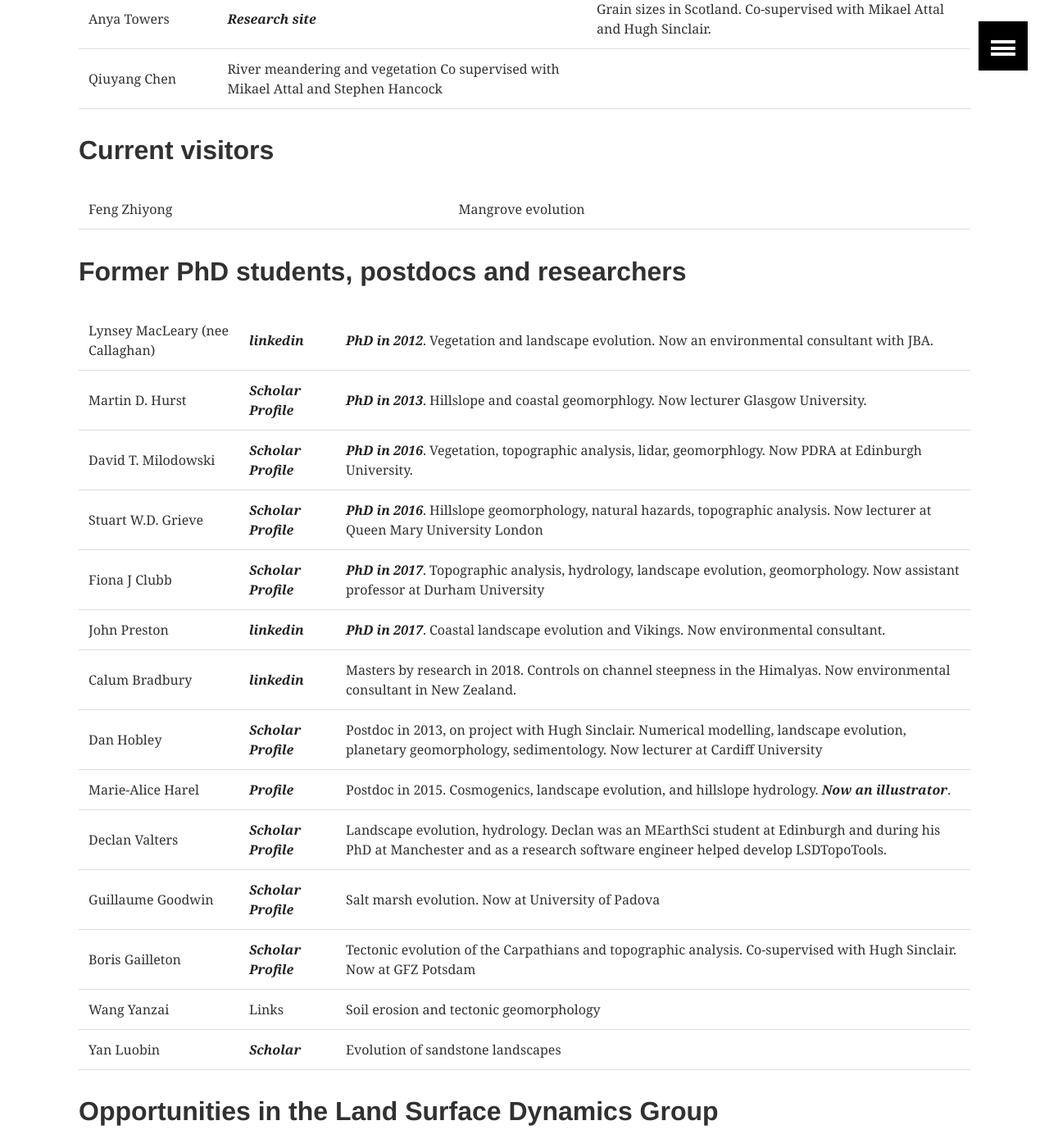
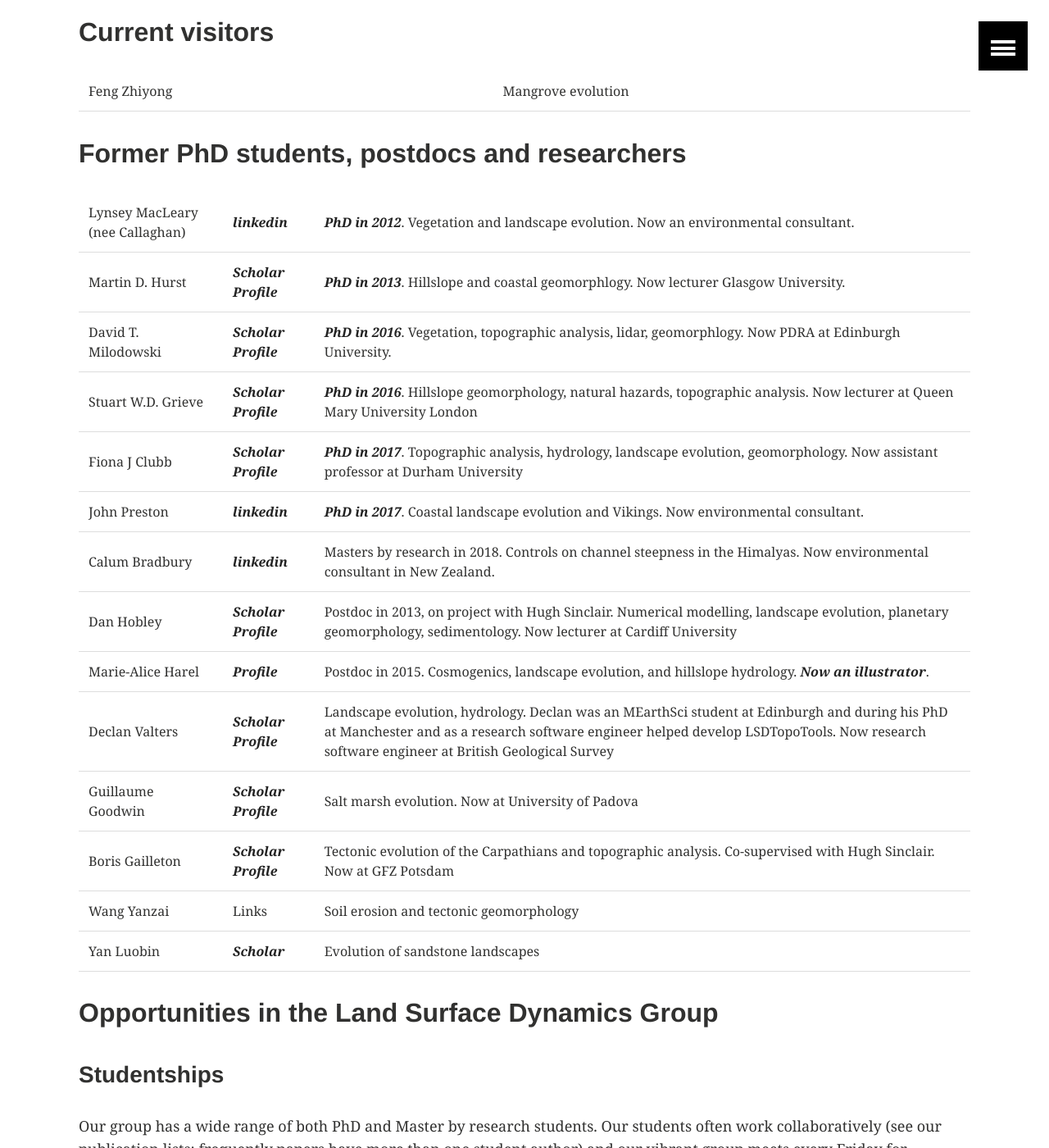
Before and after one commit to simon-m-mudd/simon-m-mudd.github.io, a Jekyll site: the page built from group/index.md, in a window 1280 px wide and 1400 px high, scrolled down 1617 px. Shown: the whole window at 82% size. Built offline with Jekyll 4.4.1, drawn with Linux system fonts in a browser that asks for light colours.

```diff
--- a/group/index.md
+++ b/group/index.md
@@ -22,18 +22,18 @@ Marina Ruiz Sanchez-Oro | [**_Profile_**](https://www.ed.ac.uk/geosciences/peopl
 Callum Strong | [**_Profile_**](https://www.ed.ac.uk/geosciences/people/person.html?indv=11090) | Evolution of African drainage systems. Co-supervised with Mikael Attal and Hugh Sinclair.
 Justine Domingo | [**_Profile_**](https://www.ed.ac.uk/geosciences/people/person.html?indv=7001) | Sediment and pollutant transport in the Philippines. Co-supervised with Mikael Attal and Bryne Ngwenya.
 Donny Wahyudi | [**_Profile_**](https://www.ed.ac.uk/geosciences/people/person.html?indv=12284) | Tectonic geomorphology. Co-supervised with Hugh Sinclair.
-Saraswati Thapa | Flooding and sediment transport. Co-supervised with Hugh Sinclair and Mikael Attal.
-Prakash Pokhrel | Tectonic geomorphology of the Kathmandu Basin. Co-supervised with Hugh Sinclair and Mikael Attal.
+Saraswati Thapa | | Flooding and sediment transport. Co-supervised with Hugh Sinclair and Mikael Attal.
+Prakash Pokhrel | | Tectonic geomorphology of the Kathmandu Basin. Co-supervised with Hugh Sinclair and Mikael Attal.
 Anya Towers | [**_Research site_**](https://storymaps.arcgis.com/stories/3c048dc7f1fd4c468ef2ec7086c84d82) | Grain sizes in Scotland. Co-supervised with Mikael Attal and Hugh Sinclair.
-Qiuyang Chen | River meandering and vegetation Co supervised with Mikael Attal and Stephen Hancock
+Qiuyang Chen | | River meandering and vegetation Co supervised with Mikael Attal and Stephen Hancock
 
 ## Current visitors
 
-Feng Zhiyong | Mangrove evolution
+Feng Zhiyong | | Mangrove evolution
 
 ## Former PhD students, postdocs and researchers
 
-Lynsey MacLeary (nee Callaghan) | [**_linkedin_**](https://www.linkedin.com/in/lynsey-macleary-a0b3633b/?originalSubdomain=uk ) | [**_PhD in 2012_**](https://era.ed.ac.uk/handle/1842/6213). Vegetation and landscape evolution. Now an environmental consultant with JBA.
+Lynsey MacLeary (nee Callaghan) | [**_linkedin_**](https://www.linkedin.com/in/lynsey-macleary-a0b3633b/?originalSubdomain=uk ) | [**_PhD in 2012_**](https://era.ed.ac.uk/handle/1842/6213). Vegetation and landscape evolution. Now an environmental consultant.
 Martin D. Hurst | [**_Scholar_**](https://scholar.google.com/citations?user=9--6x5sAAAAJ&hl=en) [**_Profile_**](https://www.gla.ac.uk/schools/ges/staff/martinhurst/) | [**_PhD in 2013_**](https://era.ed.ac.uk/handle/1842/12228). Hillslope and coastal geomorphlogy. Now lecturer Glasgow University.
 David T. Milodowski | [**_Scholar_**](https://scholar.google.com/citations?user=ay1R3UgAAAAJ&hl=en) [**_Profile_**](https://www.research.ed.ac.uk/portal/en/persons/david-milodowski(0130326f-fa97-48ed-843b-7bcc72e89065).html) | [**_PhD in 2016_**](https://era.ed.ac.uk/handle/1842/20438). Vegetation, topographic analysis, lidar, geomorphlogy. Now PDRA at Edinburgh University.
 Stuart W.D. Grieve | [**_Scholar_**](https://scholar.google.com/citations?user=LnCvUwwAAAAJ&hl=en) [**_Profile_**](https://swdg.io/) | [**_PhD in 2016_**](https://era.ed.ac.uk/handle/1842/25398). Hillslope geomorphology, natural hazards, topographic analysis. Now lecturer at Queen Mary University London
@@ -42,7 +42,7 @@ John Preston | [**_linkedin_**](https://www.linkedin.com/in/john-preston-61b76a2
 Calum Bradbury | [**_linkedin_**](https://www.linkedin.com/in/calum-bradbury-gis/?originalSubdomain=nz) | Masters by research in 2018. Controls on channel steepness in the Himalyas. Now environmental consultant in New Zealand.
 Dan Hobley | [**_Scholar_**](https://scholar.google.com/citations?user=kJ13b-kAAAAJ&hl=en) [**_Profile_**](https://www.cardiff.ac.uk/people/view/481890-) | Postdoc in 2013, on project with Hugh Sinclair. Numerical modelling, landscape evolution, planetary geomorphology, sedimentology. Now lecturer at Cardiff University
 Marie-Alice Harel | [**_Profile_**](http://www.maharel.com/) | Postdoc in 2015. Cosmogenics, landscape evolution, and hillslope hydrology. [**_Now an illustrator_**](https://www.etsy.com/uk/shop/maharelillo).
-Declan Valters | [**_Scholar_**](https://scholar.google.com/citations?user=0OIHQmIAAAAJ&hl=en) [**_Profile_**](https://www.bgs.ac.uk/staff/profiles/52311.html) | Landscape evolution, hydrology. Declan was an MEarthSci student at Edinburgh and during his PhD at Manchester and as a research software engineer helped develop LSDTopoTools.
+Declan Valters | [**_Scholar_**](https://scholar.google.com/citations?user=0OIHQmIAAAAJ&hl=en) [**_Profile_**](https://www.bgs.ac.uk/staff/profiles/52311.html) | Landscape evolution, hydrology. Declan was an MEarthSci student at Edinburgh and during his PhD at Manchester and as a research software engineer helped develop LSDTopoTools. Now research software engineer at British Geological Survey
 Guillaume Goodwin | [**_Scholar_**](https://scholar.google.com/citations?user=Or3grvoAAAAJ&hl=en&oi=ao) [**_Profile_**](https://www.ed.ac.uk/geosciences/people/person.html?indv=4505) | Salt marsh evolution. Now at University of Padova
 Boris Gailleton | [**_Scholar_**](https://scholar.google.com/citations?user=r5HIc00AAAAJ&hl=en&oi=ao) [**_Profile_**](https://www.gfz-potsdam.de/en/staff/boris-gailleton/) | Tectonic evolution of the Carpathians and topographic analysis. Co-supervised with Hugh Sinclair. Now at GFZ Potsdam
 Wang Yanzai | Links | Soil erosion and tectonic geomorphology
```
Also changed, not shown: _posts/software/2019-11-03-LSDTopoTools.md (+3 -0 lines), publications/index.md (+11 -1 lines), teaching/index.md (+4 -1 lines), readme.md.
